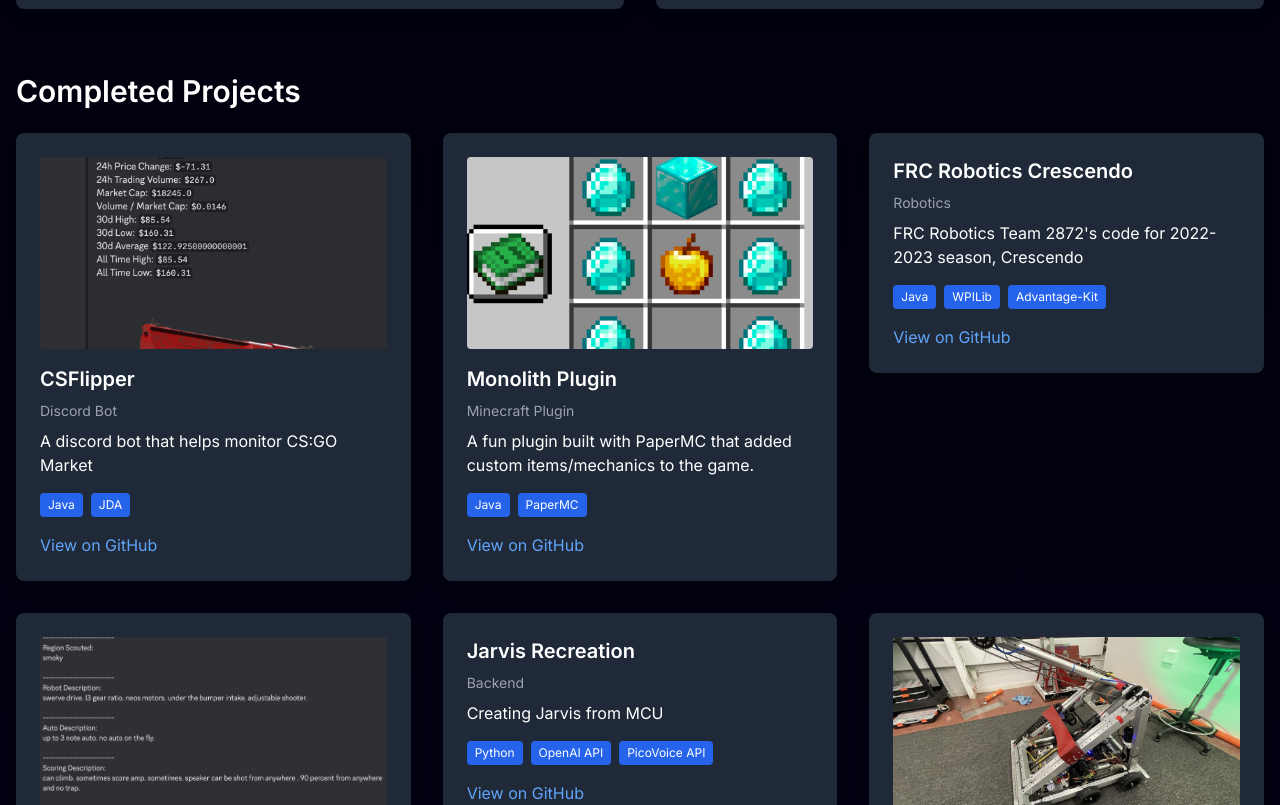
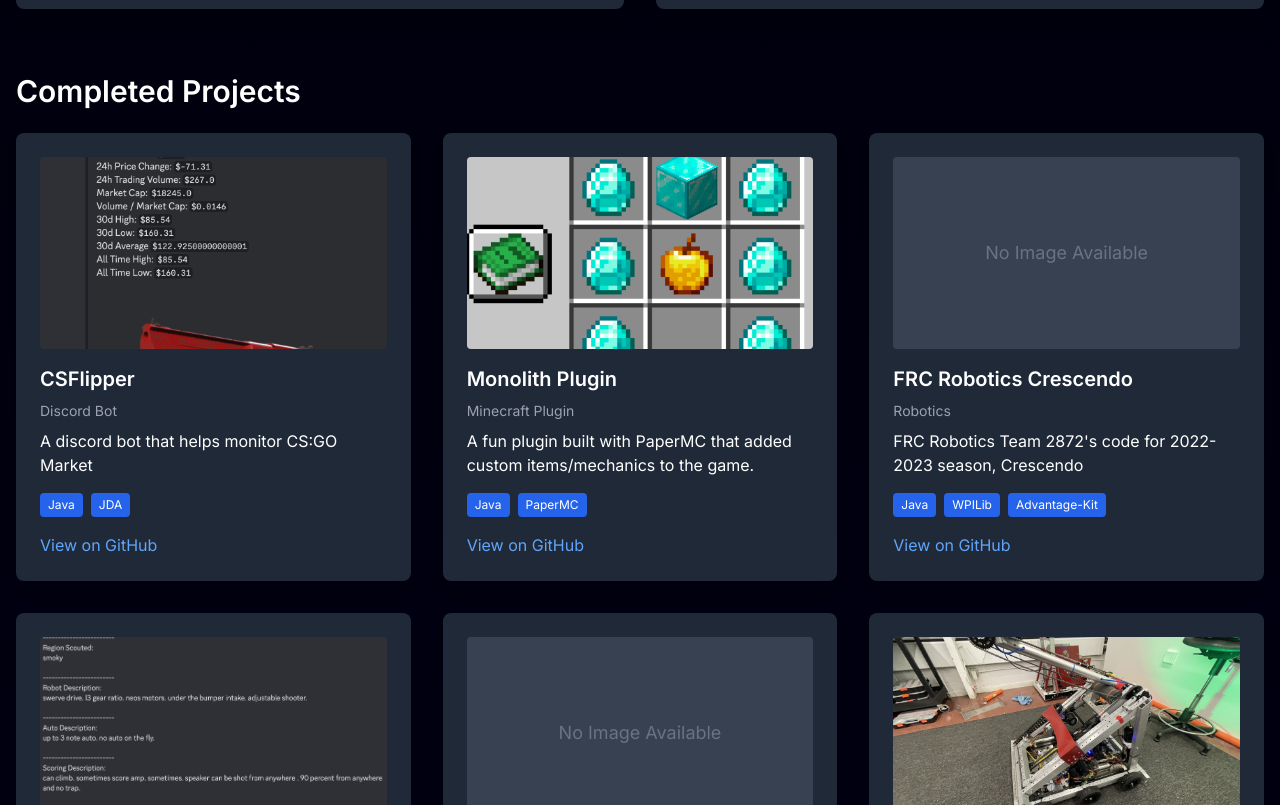
Before and after one commit to Kouyang07/portfolio, a Next.js app: page /projects in a window 1280 px wide. Shown: the part 875-1680 px from the top of the page. Built offline with nearby package versions, Linux system fonts and the light colour scheme.

Commit message:
Made project card the same size

```diff
--- a/components/projects/ProjectCard.jsx
+++ b/components/projects/ProjectCard.jsx
@@ -4,15 +4,25 @@
 
 export default function ProjectCard({ project }) {
     return (
-        <div className="bg-gray-800 rounded-lg p-6 shadow-lg">
-            {project.image && (
-                <div className="mb-4 relative h-48">
-                    <Image src={project.image} alt={project.name} layout="fill" objectFit="cover" className="rounded" />
-                </div>
-            )}
+        <div className="bg-gray-800 rounded-lg p-6 shadow-lg flex flex-col h-full">
+            <div className="mb-4 relative h-48 flex-shrink-0">
+                {project.image ? (
+                    <Image
+                        src={project.image}
+                        alt={project.name}
+                        layout="fill"
+                        objectFit="cover"
+                        className="rounded"
+                    />
+                ) : (
+                    <div className="w-full h-full bg-gray-700 rounded flex items-center justify-center">
+                        <span className="text-gray-500 text-lg">No Image Available</span>
+                    </div>
+                )}
+            </div>
             <h3 className="text-xl font-semibold mb-2">{project.name}</h3>
             <p className="text-sm text-gray-400 mb-2">{project.type}</p>
-            <p className="mb-4">{project.description}</p>
+            <p className="mb-4 flex-grow overflow-y-auto">{project.description}</p>
             <div className="flex flex-wrap gap-2 mb-4">
                 {project.tech.map((tech, techIndex) => (
                     <span key={techIndex} className="bg-blue-600 text-white text-xs px-2 py-1 rounded">
@@ -22,7 +32,7 @@
             </div>
             {project.github && (
                 <Link href={project.github} target="_blank" rel="noopener noreferrer"
-                      className="text-blue-400 hover:text-blue-300 transition-colors">
+                      className="text-blue-400 hover:text-blue-300 transition-colors mt-auto">
                     View on GitHub
                 </Link>
             )}
```
